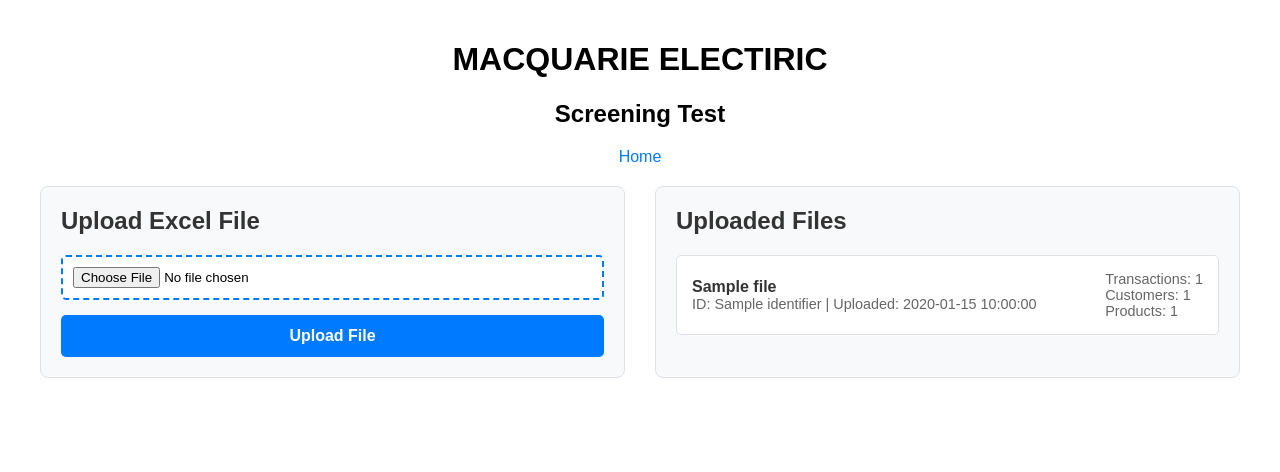
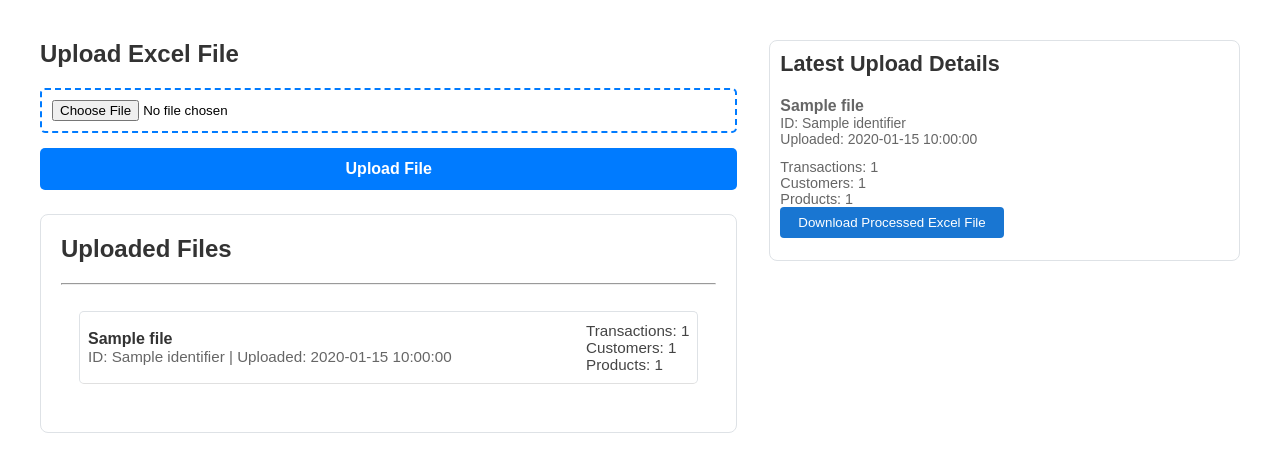
Before and after one commit to Rasil07/MQE, a Flask app: template app/templates/index.html in a window 1280 px wide. Shown: the top 472 px of the page. Run offline with Flask 3, Linux system fonts and the light colour scheme; the template is opened without the code that fills it: most values are stand-ins (such as "Sample title", 1, 10 or a date in 2020); parts of the project's set-up code (start-up, migrations or seed data) failed here and were passed over.

Commit message:
Tweaked index html, refactored storing of file in uploads folder to making dataframe in memory instead, generated procecessed excel sheets.
To be done: Geo location Enrichment, add functionality to download report button, refactor processing of excel files

```diff
--- a/app/static/css/style.css
+++ b/app/static/css/style.css
@@ -14,7 +14,6 @@ nav a {
   color: #007bff;
 }
 
-/* Two-section layout */
 .container {
   display: flex;
   gap: 30px;
@@ -32,7 +31,7 @@ nav a {
 
 .files-section {
   flex: 1;
-  background: #f8f9fa;
+  background: #ffffff;
   padding: 20px;
   border-radius: 8px;
   border: 1px solid #dee2e6;
@@ -103,6 +102,11 @@ nav a {
 }
 
 .file-info {
+  border: 1px solid #dee2e6;
+  border-radius: 8px;
+  padding: 10px;
+  flex: 1 1 300px;
+  height: 100%;
   font-size: 0.9em;
   color: #666;
 }
--- a/app/templates/base.html
+++ b/app/templates/base.html
@@ -12,11 +12,7 @@
   </head>
   <body>
     <header>
-      <h1>MACQUARIE ELECTIRIC</h1>
-      <h2>Screening Test</h2>
-      <nav>
-        <a href="{{ url_for('index') }}">Home</a>
-      </nav>
+      <!-- <h1>MACQUARIE ELECTIRIC - Screening Test</h1> -->
     </header>
     <main>{% block content %}{% endblock %}</main>
   </body>
--- a/app/templates/index.html
+++ b/app/templates/index.html
@@ -1,8 +1,8 @@
 <!-- app/templates/index.html -->
 {% extends 'base.html' %} {% block content %}
-<div class="container">
-  <!-- Left Section - Upload Form -->
-  <div class="upload-section">
+<div class="container" style="display: flex; gap: 32px; flex-wrap: wrap">
+  <!-- Main Section: Upload Form + Upload Log List -->
+  <div style="flex: 2 1 400px; min-width: 350px">
     <h2 class="section-title">Upload Excel File</h2>
     <form
       method="post"
@@ -10,6 +10,7 @@
       action="/file/upload"
       id="uploadForm"
       class="upload-form"
+      style="margin-bottom: 24px"
     >
       <input
         type="file"
@@ -21,23 +22,37 @@
       />
       <button type="submit" class="upload-btn">Upload File</button>
     </form>
+
+    <div class="files-section">
+      <h3 class="section-title">Uploaded Files</h3>
+      <hr />
+      {% if files %}
+      <div
+        style="
+          max-height: 420px;
+          overflow-y: auto;
+          padding: 0.5em 0.5em 0.5em 0.5em;
+        "
+      >
+        <ul
+          class="file-list"
+          style="margin: 0; padding: 10px; list-style: none"
+        >
+          {% for file in files %}
+          <li
+            class="file-item"
+            style="border-bottom: 1px solid #e0e0e0; padding: 10px 8px"
+          >
+            <div>
+              <div class="file-name" style="font-weight: bold">
+                {{ file.name }}
               </div>
-
-  <!-- Right Section - File List -->
-  <div class="files-section">
-    <h2 class="section-title">Uploaded Files</h2>
-    {% if files %}
-    <ul class="file-list">
-      {% for file in files %}
-      <li class="file-item">
-        <div>
-          <div class="file-name">{{ file.name }}</div>
-          <div class="file-info">
+              <div style="font-size: 0.95em; color: #666">
                 ID: {{ file.identifier }} | Uploaded: {{ file.created_at if
                 file.created_at else 'N/A' }}
               </div>
             </div>
-        <div class="file-info">
+            <div style="font-size: 0.95em; color: #444">
               {% if file.transaction_row_count %}
               <div>Transactions: {{ file.transaction_row_count }}</div>
               {% endif %} {% if file.customer_row_count %}
@@ -49,13 +64,103 @@
           </li>
           {% endfor %}
         </ul>
+      </div>
       {% else %}
       <div class="no-files">No files uploaded yet.</div>
       {% endif %}
     </div>
   </div>
 
+  <div class="file-info">
+    <h2 class="section-title" style="margin-top: 0">Latest Upload Details</h2>
+    {% if files and files|length > 0 %} {% set latest = files[0] %}
+    <div style="margin-bottom: 12px">
+      <div style="font-weight: bold; font-size: 1.1em">{{ latest.name }}</div>
+      <div style="color: #666; font-size: 0.97em">
+        ID: {{ latest.identifier }}<br />
+        Uploaded: {{ latest.created_at if latest.created_at else 'N/A' }}
+      </div>
+    </div>
+    <div style="margin-bottom: 12px">
+      {% if latest.transaction_row_count %}
+      <div>Transactions: {{ latest.transaction_row_count }}</div>
+      {% endif %} {% if latest.customer_row_count %}
+      <div>Customers: {{ latest.customer_row_count }}</div>
+      {% endif %} {% if latest.product_row_count %}
+      <div>Products: {{ latest.product_row_count }}</div>
+      {% endif %}
+
+      <form method="get" action="/file/download/{{ latest.identifier }}">
+        <button
+          type="submit"
+          class="download-btn"
+          style="
+            padding: 8px 18px;
+            background: #1976d2;
+            color: #fff;
+            border: none;
+            border-radius: 4px;
+            cursor: pointer;
+          "
+        >
+          Download Processed Excel File
+        </button>
+      </form>
+    </div>
+
+    {% else %}
+    <div style="color: #888">No uploads yet.</div>
+    {% endif %}
+  </div>
+</div>
+
 <script>
+  // Helper to create a message element under the form
+  function showMessage(message, isSuccess) {
+    let msgDiv = document.getElementById("uploadMessage");
+    if (!msgDiv) {
+      msgDiv = document.createElement("div");
+      msgDiv.id = "uploadMessage";
+      msgDiv.style.marginTop = "10px";
+      document.getElementById("uploadForm").after(msgDiv);
+    }
+    msgDiv.textContent = message;
+    msgDiv.style.color = isSuccess ? "green" : "red";
+  }
+
+  function clearMessage() {
+    let msgDiv = document.getElementById("uploadMessage");
+    if (msgDiv) {
+      msgDiv.remove();
+    }
+  }
+
+  // Helper to fetch and update the file list and latest file detail
+  function updateFileList() {
+    fetch("/")
+      .then((response) => response.text())
+      .then((html) => {
+        // Parse the returned HTML and extract the file list and latest file detail
+        const parser = new DOMParser();
+        const doc = parser.parseFromString(html, "text/html");
+        const newFilesSection = doc.querySelector(".files-section");
+        const currentFilesSection = document.querySelector(".files-section");
+        if (newFilesSection && currentFilesSection) {
+          currentFilesSection.innerHTML = newFilesSection.innerHTML;
+        }
+        // Update the latest file detail section
+        const newLatestSection = doc.querySelector(
+          ".container > div:nth-child(2)"
+        );
+        const currentLatestSection = document.querySelector(
+          ".container > div:nth-child(2)"
+        );
+        if (newLatestSection && currentLatestSection) {
+          currentLatestSection.innerHTML = newLatestSection.innerHTML;
+        }
+      });
+  }
+
   document
     .getElementById("uploadForm")
     .addEventListener("submit", function (e) {
@@ -65,7 +170,7 @@
       const fileInput = document.getElementById("fileInput");
 
       if (!fileInput.files[0]) {
-        alert("Please select a file to upload.");
+        showMessage("Please select a file to upload.", false);
         return;
       }
 
@@ -73,19 +178,30 @@
         method: "POST",
         body: formData,
       })
-        .then((response) => response.json())
-        .then((data) => {
-          if (data.message) {
-            alert(data.message);
-            if (data.message === "File uploaded successfully") {
-              // Reload the page to show the new file
-              window.location.reload();
+        .then((response) =>
+          response
+            .json()
+            .then((data) => ({ status: response.status, body: data }))
+        )
+        .then(({ status, body }) => {
+          if (body.message) {
+            if (
+              status === 200 &&
+              body.message === "File uploaded successfully"
+            ) {
+              showMessage(body.message, true);
+              fileInput.value = "";
+              updateFileList();
+
+              setTimeout(clearMessage, 3000);
+            } else {
+              showMessage(body.message, false);
             }
           }
         })
         .catch((error) => {
           console.error("Error:", error);
-          alert("An error occurred during upload.");
+          showMessage("An error occurred during upload.", false);
         });
     });
 </script>
--- /dev/null
+++ b/app/utils/geoLocation.py
@@ -0,0 +1,6 @@
+class GeoLocation:
+    def __init__(self):
+        pass
+
+    def get_location(self,address:str)->str:
+        pass
```
Also changed, not shown: app/database.py (+0 -8 lines), app/helpers/file_helpers.py (+155 -55 lines), app/modules/file/controller.py (+4 -4 lines), app/modules/file/service.py (+14 -9 lines), app/protocols.py (+5 -6 lines), 2 other files. Lines whose indentation alone changed are shown as unchanged.
